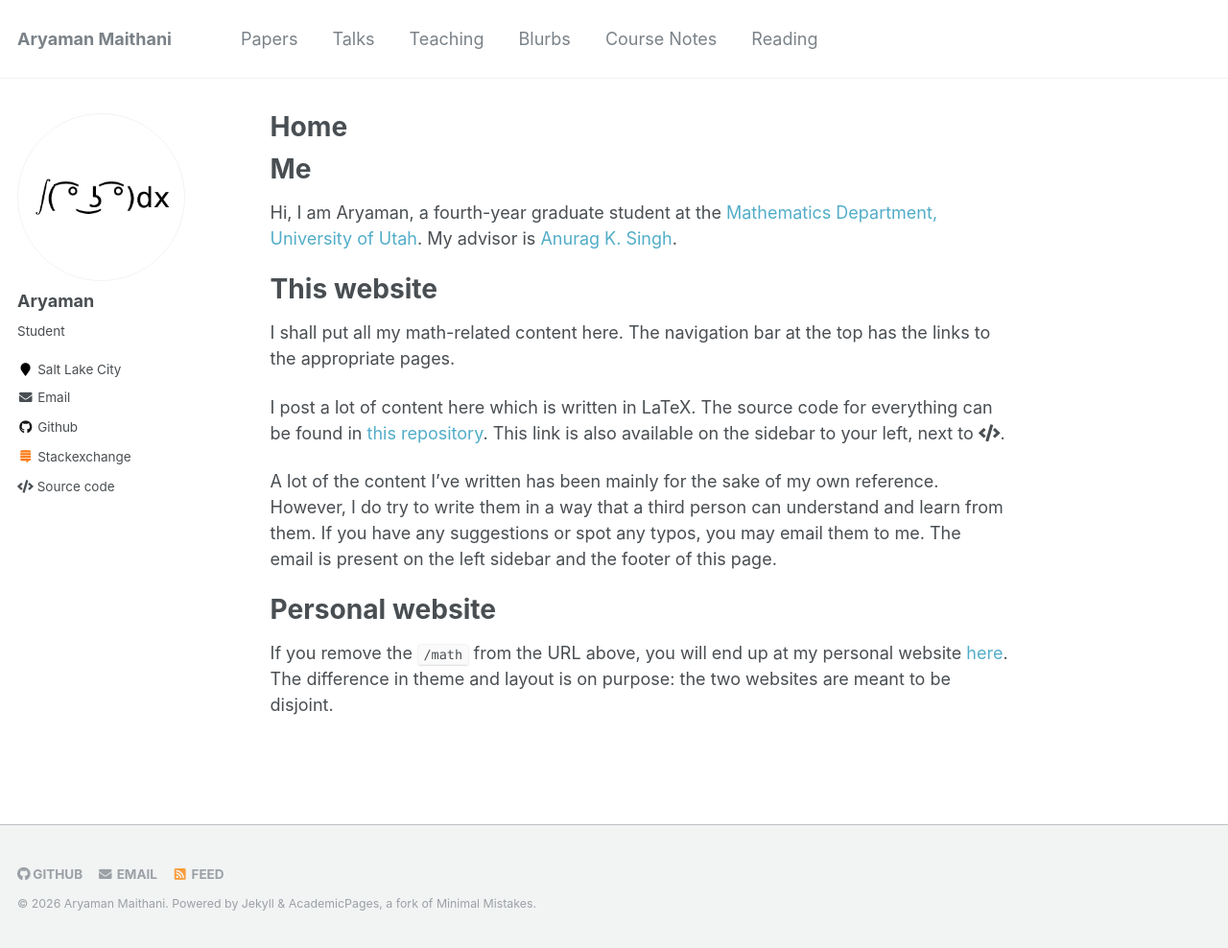
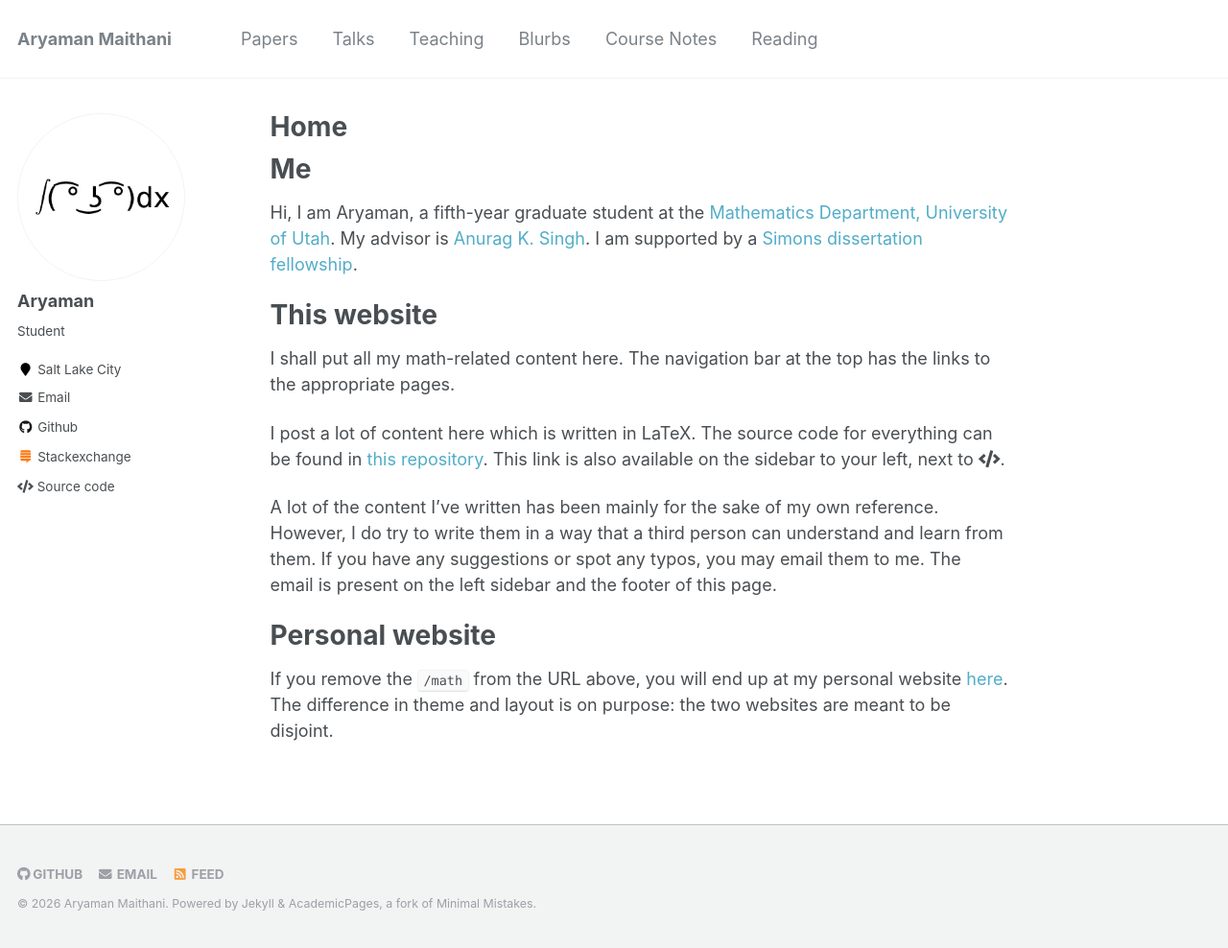
Before and after one commit to aryamanmaithani/math, a Jekyll site: the page built from _pages/about.md, in a window 1280 px wide and 988 px high. Shown: the whole window at 96% size. Built offline with Jekyll 4.4.1, drawn with Linux system fonts in a browser that asks for light colours.

Commit message:
Update aboutme

```diff
--- a/_pages/about.md
+++ b/_pages/about.md
@@ -10,7 +10,7 @@ redirect_from:
 
 Me
 ======
-Hi, I am Aryaman, a fourth-year graduate student at the [Mathematics Department, University of Utah](https://www.math.utah.edu/). My advisor is [Anurag K. Singh](https://www.math.utah.edu/~singh/).
+Hi, I am Aryaman, a fifth-year graduate student at the [Mathematics Department, University of Utah](https://www.math.utah.edu/). My advisor is [Anurag K. Singh](https://www.math.utah.edu/~singh/). I am supported by a [Simons dissertation fellowship](https://www.simonsfoundation.org/2025/07/23/first-class-of-simons-dissertation-fellows-in-mathematics-announced/).
 
 This website
 ======
--- a/_pages/teaching.html
+++ b/_pages/teaching.html
@@ -8,6 +8,7 @@ author_profile: true
 {% include base_path %}
 
 <h2>University of Utah</h2>
+Fall 2026:   Math 2200 - Discrete Mathematics <br>
 Spring 2025: Math 1220 - Calculus II <br>
 Summer 2024: Math 1220 - Calculus II <br>
 Spring 2024: Math 1090 - Business Algebra <br>
```
